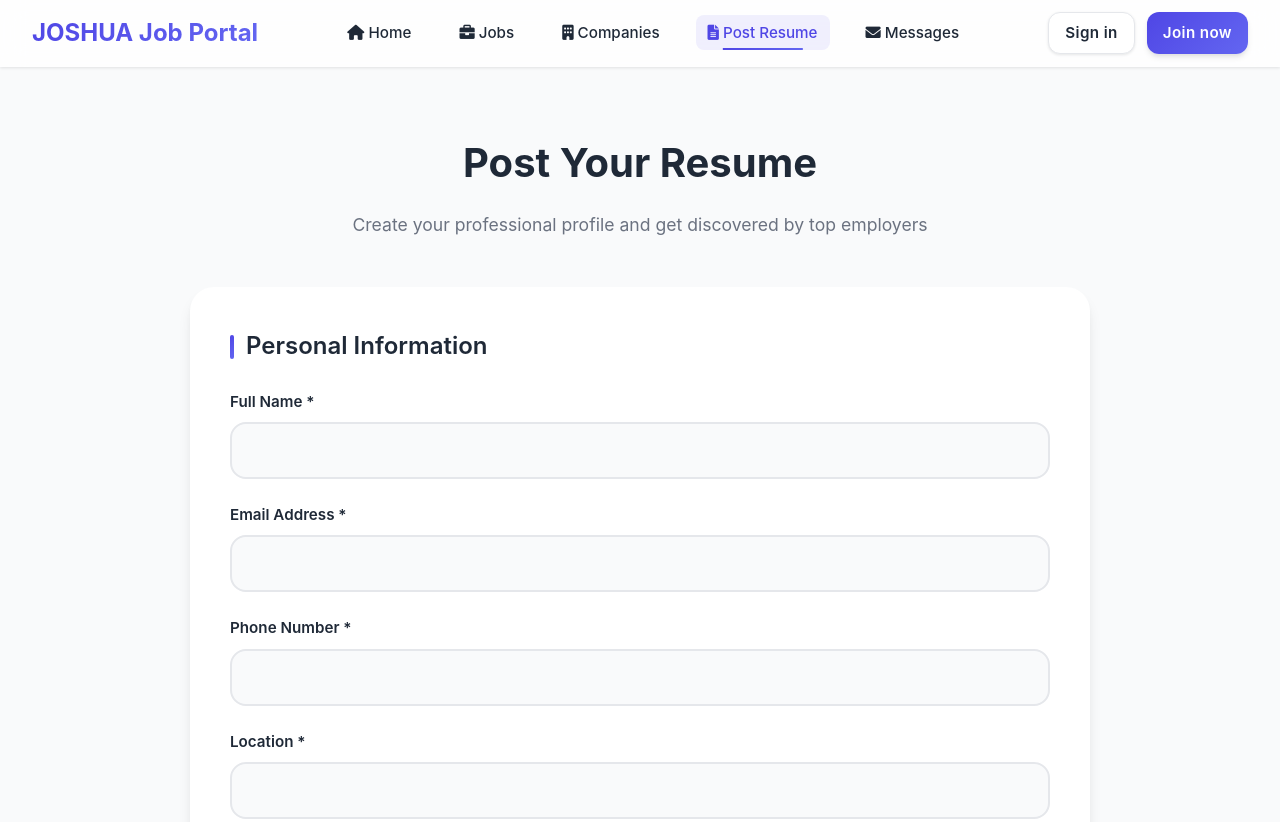
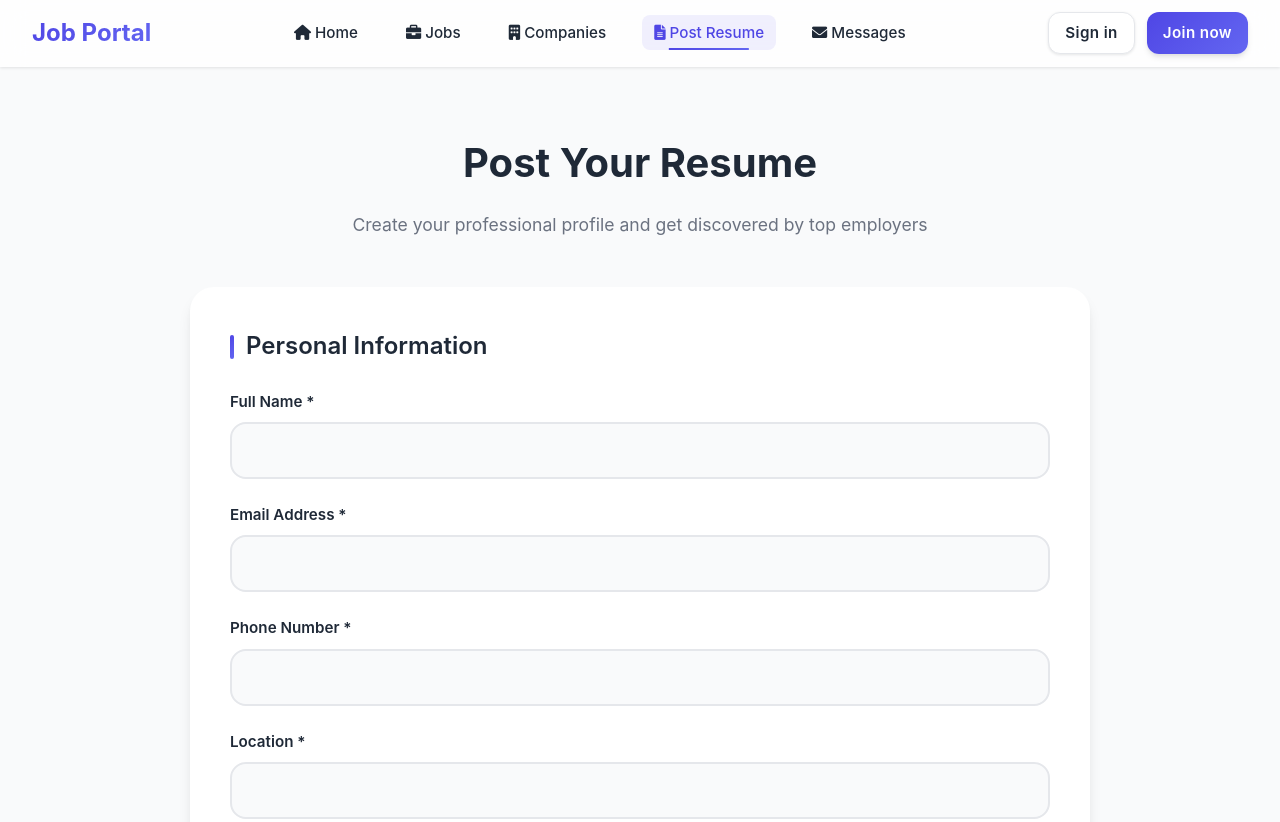
Before and after one commit to joshua-danquah-website/LinkedIn, a website: page post_resume.html in a window 1280 px wide. Shown: the top 822 px of the page. Drawn offline with Linux system fonts and the light colour scheme.

Commit message:
Update post_resume.html

```diff
--- a/post_resume.html
+++ b/post_resume.html
@@ -3,7 +3,7 @@
 <head>
     <meta charset="UTF-8">
     <meta name="viewport" content="width=device-width, initial-scale=1.0">
-    <title>Post Your Resume - JOSHUA Job Portal</title>
+    <title>Post Your Resume Job Portal</title>
     <link rel="stylesheet" href="style.css">
     <link rel="icon" href="favicon.ico" type="image/x-icon">
     <link rel="stylesheet" href="https://cdnjs.cloudflare.com/ajax/libs/font-awesome/6.0.0/css/all.min.css">
@@ -12,7 +12,7 @@
     <header>
         <div class="container">
             <div class="logo">
-                <a href="index.html">JOSHUA Job Portal</a>
+                <a href="index.html">Job Portal</a>
             </div>
             <nav>
                 <ul>
```
